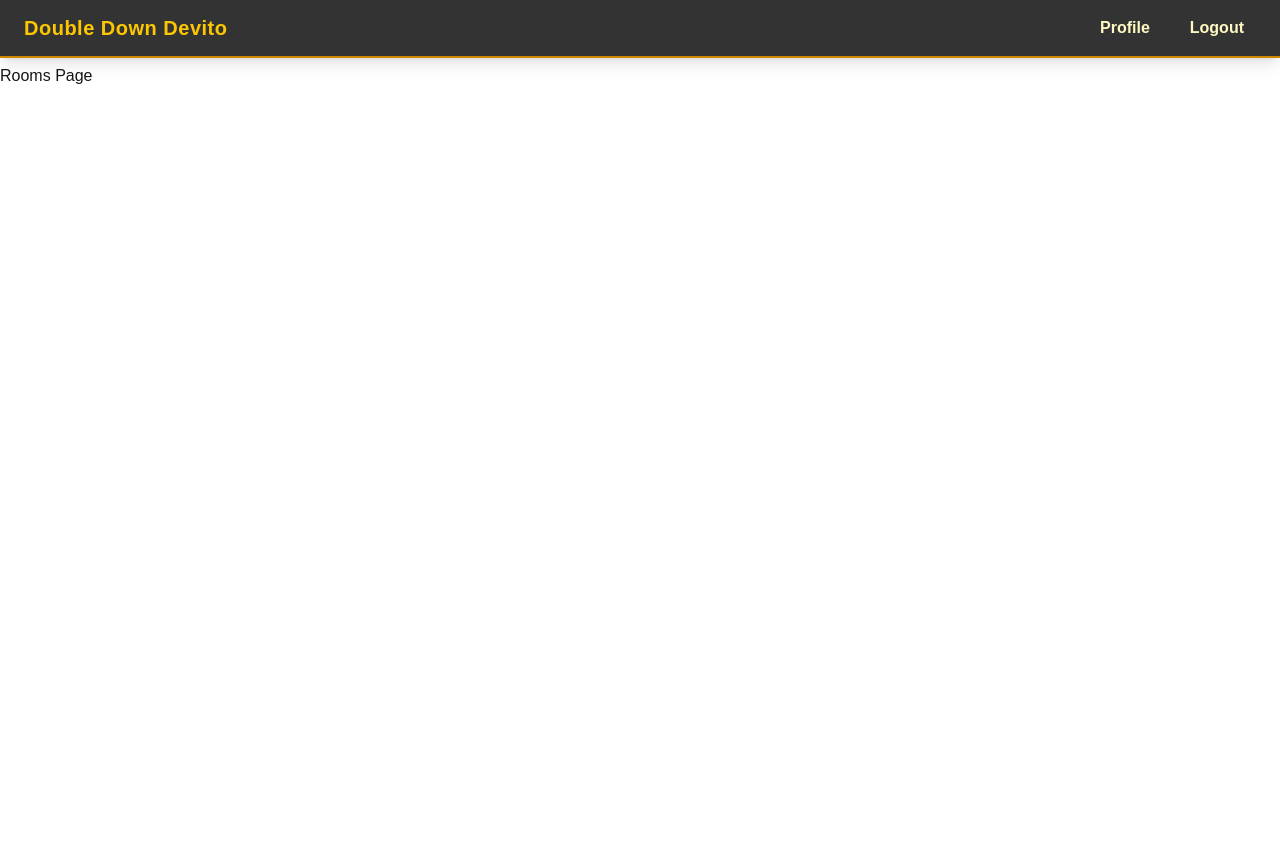
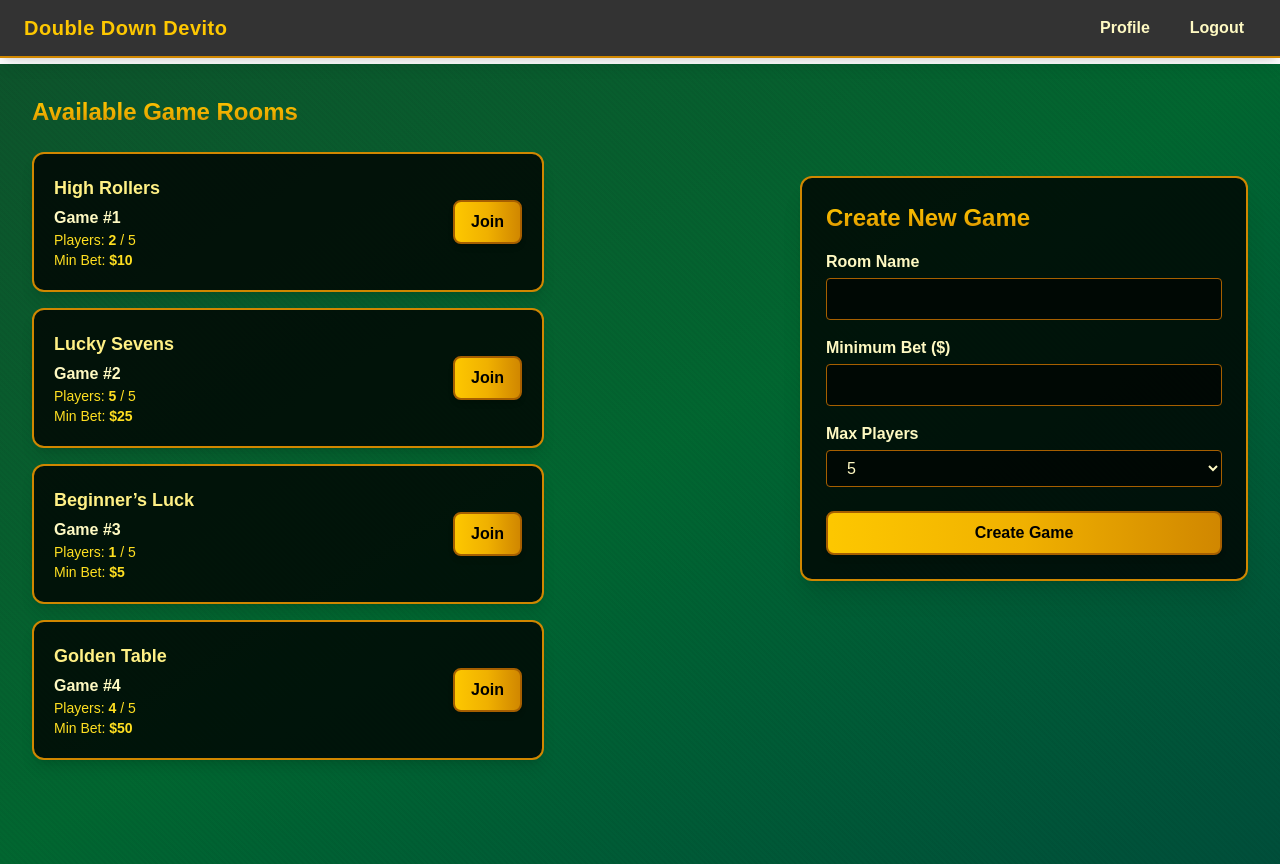
Before and after one commit to muhiddinkurbonov/Daunting-Devitos, a Next.js app in the folder Project.App/Project.Client/: page /rooms in a window 1280 px wide. Before the commit the page ends 800 px from the top, so only its background shows below. Built offline with nearby package versions, Linux system fonts and the light colour scheme.

Commit message:
finished dummy rooms page

```diff
--- /dev/null
+++ b/Project.App/Project.Client/src/app/components/CreateGameForm.js
@@ -0,0 +1,60 @@
+'use client';
+import { useState } from 'react';
+
+export default function CreateGameForm() {
+  const [roomName, setRoomName] = useState('');
+  const [minBet, setMinBet] = useState('');
+  const [maxPlayers, setMaxPlayers] = useState(5);
+
+  const handleSubmit = (e) => {
+    e.preventDefault();
+    // Dummy submit
+    alert(`Game created! (min bet: $${minBet}, max players: ${maxPlayers})`);
+    setMinBet('');
+    setMaxPlayers(5);
+  };
+
+  return (
+    <form onSubmit={handleSubmit} className="bg-black/80 border-2 border-yellow-600 rounded-xl p-6 shadow-xl w-full max-w-md">
+      <h2 className="text-2xl font-bold bg-gradient-to-b from-yellow-400 via-yellow-500 to-yellow-600 bg-clip-text text-transparent mb-4">Create New Game</h2>
+      <div className="mb-4">
+        <label className="block text-yellow-100 mb-1 font-semibold">Room Name</label>
+        <input
+          type="text"
+          value={roomName}
+          onChange={e => setRoomName(e.target.value)}
+          className="w-full px-4 py-2 rounded bg-black/60 border border-yellow-700 text-yellow-100 focus:outline-none focus:ring-2 focus:ring-yellow-500"
+          required
+        />
+      </div>
+      <div className="mb-4">
+        <label className="block text-yellow-100 mb-1 font-semibold">Minimum Bet ($)</label>
+        <input
+          type="number"
+          min="1"
+          step="1"
+          value={minBet}
+          onChange={e => setMinBet(e.target.value)}
+          className="w-full px-4 py-2 rounded bg-black/60 border border-yellow-700 text-yellow-100 focus:outline-none focus:ring-2 focus:ring-yellow-500"
+          required
+        />
+      </div>
+      <div className="mb-6">
+        <label className="block text-yellow-100 mb-1 font-semibold">Max Players</label>
+        <select
+          value={maxPlayers}
+          onChange={e => setMaxPlayers(Number(e.target.value))}
+          className="w-full px-4 py-2 rounded bg-black/60 border border-yellow-700 text-yellow-100 focus:outline-none focus:ring-2 focus:ring-yellow-500"
+        >
+          {[2,3,4,5].map(n => <option key={n} value={n}>{n}</option>)}
+        </select>
+      </div>
+      <button
+        type="submit"
+        className="w-full py-2 bg-gradient-to-r from-yellow-400 via-yellow-500 to-yellow-600 text-black font-bold rounded-lg hover:from-yellow-500 hover:to-yellow-700 transition-all duration-200 border-2 border-yellow-700 shadow-md"
+      >
+        Create Game
+      </button>
+    </form>
+  );
+}
--- a/Project.App/Project.Client/src/app/components/NavBar.js
+++ b/Project.App/Project.Client/src/app/components/NavBar.js
@@ -8,9 +8,9 @@ export default function NavBar() {
 
     let links = [
     // TODO: Replace '/player/1' with the real logged-in player's id when auth is wired up
-    { href: '/player/1', label: 'Profile' },
-        { href: '/rooms', label: 'Rooms'},
-        { href: '/login', label: 'Logout'},
+        // { href: '/player/1', label: 'Profile' },
+        // { href: '/rooms', label: 'Rooms'},
+        // { href: '/login', label: 'Logout'},
     ];
 
   if (pathname.startsWith('/player/')){
--- a/Project.App/Project.Client/src/app/rooms/page.js
+++ b/Project.App/Project.Client/src/app/rooms/page.js
@@ -1,8 +1,64 @@
+'use client';
+import CreateGameForm from '../components/CreateGameForm';
+
+const dummyRooms = [
+  { id: 1, roomName: 'High Rollers', players: 2, minBet: 10 },
+  { id: 2, roomName: 'Lucky Sevens', players: 5, minBet: 25 },
+  { id: 3, roomName: 'Beginner’s Luck', players: 1, minBet: 5 },
+  { id: 4, roomName: 'Golden Table', players: 4, minBet: 50 },
+];
+
 export default function Rooms() {
-    //this is where all of the rooms (formerly known as lobbies) will be displayed
     return (
-    <div>Rooms Page</div>
+      <div className="min-h-screen bg-gradient-to-br from-green-900 via-green-800 to-emerald-900 p-8 flex flex-col md:flex-row gap-8 relative overflow-hidden">
+        {/* Casino felt texture overlay */}
+        <div
+          className="absolute inset-0 opacity-30 pointer-events-none"
+          style={{
+            backgroundImage:
+              'repeating-linear-gradient(45deg, transparent, transparent 2px, rgba(0,0,0,.1) 2px, rgba(0,0,0,.1) 4px)',
+          }}
+        ></div>
 
+        {/* Room List */}
+        <div className="flex-1 max-w-lg relative z-10">
+          <h2 className="text-2xl font-bold bg-gradient-to-b from-yellow-400 via-yellow-500 to-yellow-600 bg-clip-text text-transparent mb-6">
+            Available Game Rooms
+          </h2>
+          <ul className="space-y-4">
+            {dummyRooms.map((room) => (
+              <li
+                key={room.id}
+                className="bg-black/80 border-2 border-yellow-600 rounded-xl p-5 flex items-center justify-between shadow-lg"
+              >
+                <div>
+                  <div className="text-yellow-200 font-bold text-lg mb-1">{room.roomName}</div>
+                  <div className="text-yellow-100 font-semibold text-base">Game #{room.id}</div>
+                  <div className="text-yellow-300 text-sm">
+                    Players: <span className="font-bold">{room.players}</span> / 5
+                  </div>
+                  <div className="text-yellow-300 text-sm">
+                    Min Bet: <span className="font-bold">${room.minBet}</span>
+                  </div>
+                </div>
+                <button
+                  onClick={() => {
+                    console.log("lets gamble baybee");
+                    alert("Let's gamble, baybee!");
+                  }}
+                  className="ml-4 px-4 py-2 bg-gradient-to-r from-yellow-400 via-yellow-500 to-yellow-600 text-black font-bold rounded-lg hover:from-yellow-500 hover:to-yellow-700 transition-all duration-200 border-2 border-yellow-700 shadow-md"
+                >
+                  Join
+                </button>
+              </li>
+            ))}
+          </ul>
+        </div>
 
-);
+        {/* Create Game Form */}
+        <div className="flex-1 flex flex-col items-start md:items-end relative z-10 mt-20">
+          <CreateGameForm />
+        </div>
+      </div>
+    );
 }
```
